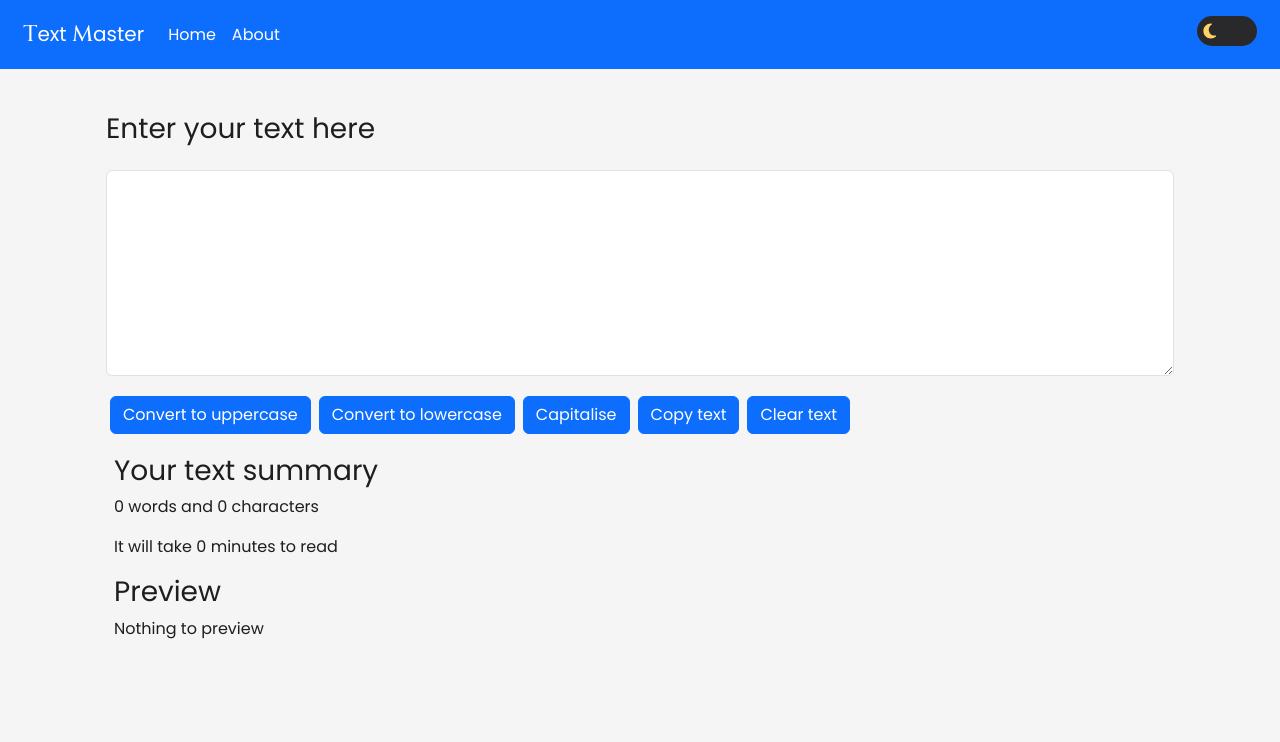
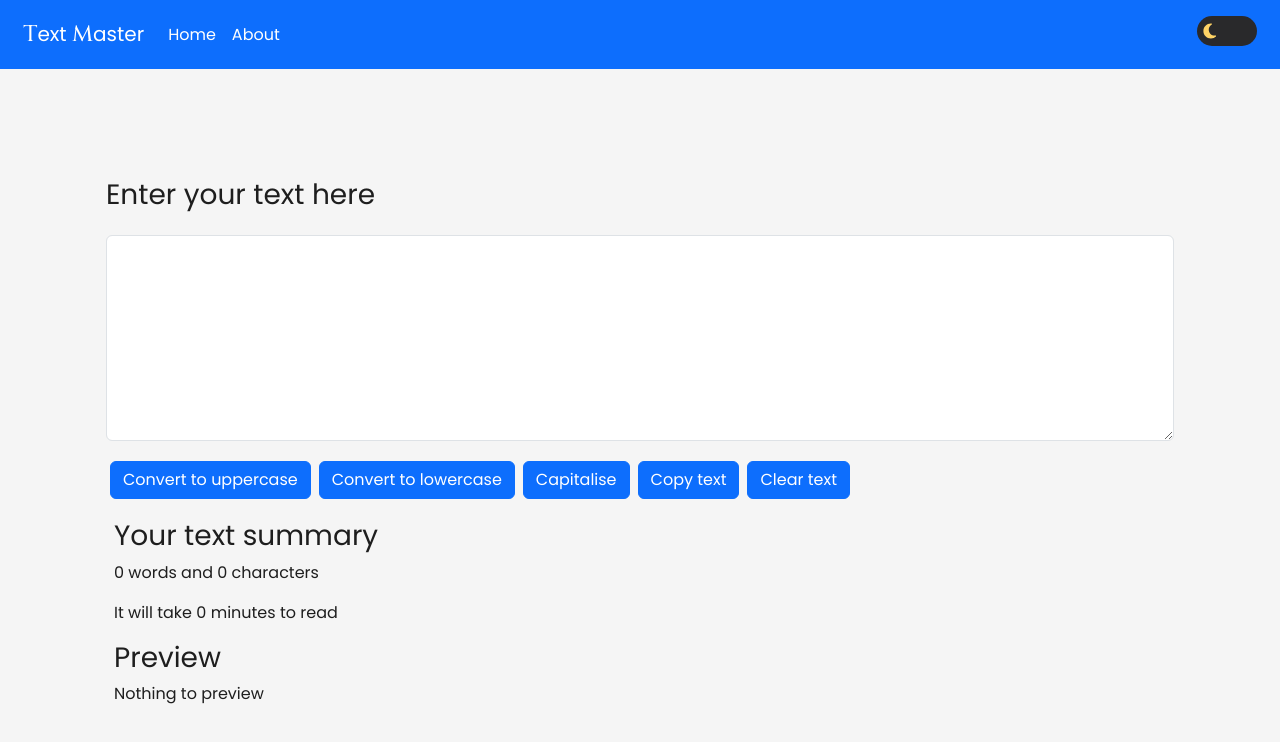
Before and after one commit to mriganka528/Text-converter, a React (Create React App) app: page / in a window 1280 px wide. Shown: the top 742 px of the page. Built offline with nearby package versions, Linux system fonts and the light colour scheme.

Commit message:
Update Alert.js

```diff
--- a/src/Components/Alert.js
+++ b/src/Components/Alert.js
@@ -5,7 +5,7 @@ export default function Alert(props) {
     return word.charAt(0).toUpperCase() + word.slice(1);
   }
   return (
-    <div style={{ height: '48px' }} className='al mb-2'>
+    <div style={{ height: '48px', marginTop:"4.1rem" }} className='al mb-2'>
       {props.alert && <div className={`alert alert-${props.alert.type} alert-dismissible fade show`} role="alert">
         <strong>{Cap(props.alert.type)}</strong>:{props.alert.msg}
       </div>}
```
